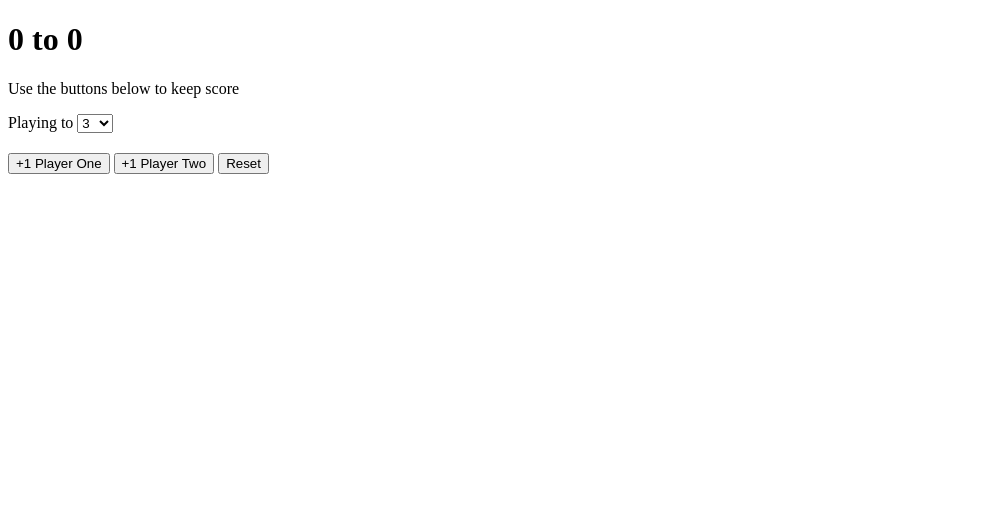
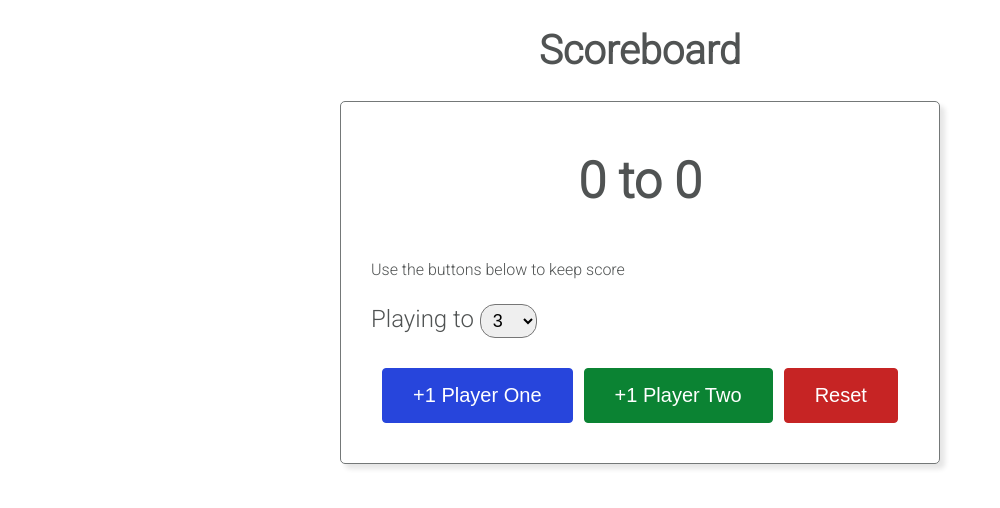
Before and after one commit to allwrightgemma/scorekeeper, a plain HTML site: page index.html in a window 1280 px wide. Shown: the whole page, without its empty margins (0-1000 px from the left). Drawn offline with Linux system fonts and the light colour scheme.

Commit message:
Added CSS styling

```diff
--- a/index.html
+++ b/index.html
@@ -4,14 +4,23 @@
     <meta charset="UTF-8" />
     <meta http-equiv="X-UA-Compatible" content="IE=edge" />
     <meta name="viewport" content="width=device-width, initial-scale=1.0" />
+    <link rel="preconnect" href="https://fonts.googleapis.com" />
+    <link rel="preconnect" href="https://fonts.gstatic.com" crossorigin />
+    <link
+      href="https://fonts.googleapis.com/css2?family=Roboto:wght@300&display=swap"
+      rel="stylesheet"
+    />
     <link rel="stylesheet" href="style.css" />
     <title>Score Keeper</title>
   </head>
   <body>
-    <h1>
+    <div class="container">
+      <h1>Scoreboard</h1>
+      <div class="scoreboard">
+        <h2>
           <span id="player-one-score">0</span> to
           <span id="player-two-score">0</span>
-    </h1>
+        </h2>
         <p>Use the buttons below to keep score</p>
         <label for="playing-number">Playing to </label
         ><select id="playing-number">
@@ -26,6 +35,8 @@
           <button id="player-two-button">+1 Player Two</button>
           <button id="reset-button">Reset</button>
         </div>
+      </div>
+    </div>
     <script src="app.js"></script>
   </body>
 </html>
--- a/style.css
+++ b/style.css
@@ -1,6 +1,55 @@
+h1 {
+  text-align: center;
+  font-size: 40px;
+}
+
+h2 {
+  font-size: 50px;
+  font-weight: bold;
+  margin: 30px auto 50px;
+  text-align: center;
+}
+
+p {
+  margin: 25px 0;
+}
+
+label {
+  font-size: 24px;
+}
+
+select {
+  border-radius: 15px;
+  padding: 5px 8px;
+  font-size: 18px;
+}
+
+button {
+  padding: 15px 30px;
+  border-radius: 4px;
+
+  font-size: 20px;
+}
+
+.container {
+  margin: 0 auto;
+  max-width: 600px;
+  font-family: "Roboto", sans-serif;
+  color: #505353;
+}
+
+.scoreboard {
+  border: solid 1px #747878;
+  border-radius: 5px;
+  margin: 0 auto;
+  padding: 20px 30px;
+  box-shadow: 5px 5px 5px rgba(0, 0, 0, 0.1);
+}
+
 .buttons {
-  display: block;
-  margin-top: 20px;
+  display: flex;
+  justify-content: space-evenly;
+  margin: 30px auto 20px;
 }
 
 .winner {
@@ -10,3 +59,45 @@
 .loser {
   color: red;
 }
+
+#player-one-button {
+  background-color: #2745dc;
+  border: solid 1px #2745dc;
+  color: white;
+  transition: all 200ms ease-in-out;
+}
+
+#player-two-button {
+  background-color: #0b8333;
+  border: solid 1px #0b8333;
+  color: white;
+  transition: all 200ms ease-in-out;
+}
+
+#reset-button {
+  background-color: #c62424;
+  border: solid 1px #c62424;
+  color: white;
+  transition: all 200ms ease-in-out;
+}
+
+#player-one-button:hover {
+  background-color: #2038b0;
+  border: solid 1px #2745dc;
+  color: white;
+  cursor: pointer;
+}
+
+#player-two-button:hover {
+  background-color: #0a6929;
+  border: solid 1px #0b8333;
+  color: white;
+  cursor: pointer;
+}
+
+#reset-button:hover {
+  background-color: #9f1d1d;
+  border: solid 1px #c62424;
+  color: white;
+  cursor: pointer;
+}
```
Lines whose indentation alone changed are shown as unchanged.
